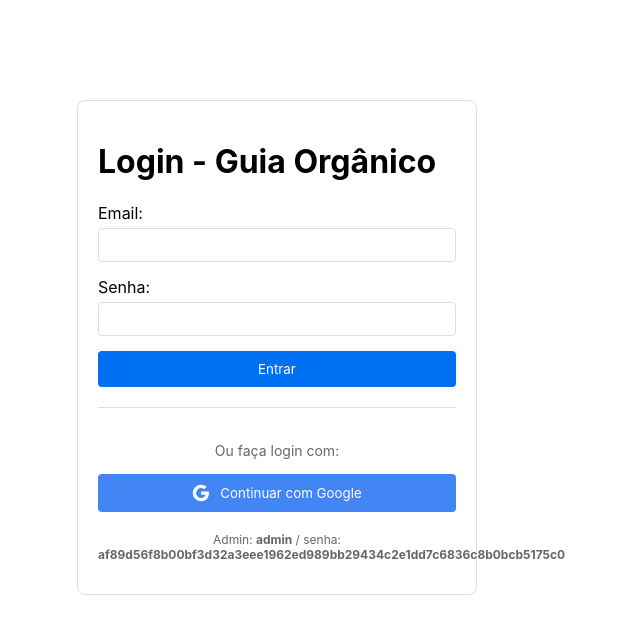
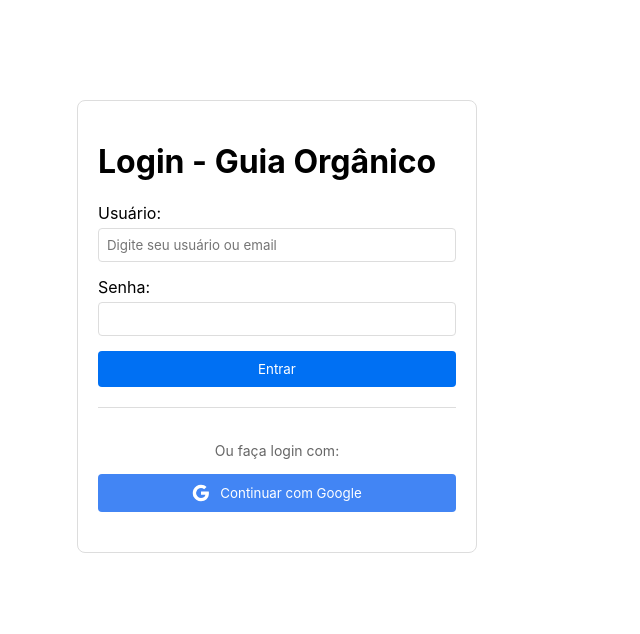
Before and after one commit to J0aoD3v/Guia-Organico, a Next.js app: page /auth/signin in a window 1280 px wide. Shown: the top 634 px of the page, without its empty margins (363-1003 px from the left). Built offline with nearby package versions, Linux system fonts and the light colour scheme.

Commit message:
fix: remove senha admin da tela, muda campo email para usuário e corrige UX

```diff
--- a/src/pages/auth/signin.tsx
+++ b/src/pages/auth/signin.tsx
@@ -46,12 +46,13 @@ export default function SignIn() {
 
         <form onSubmit={handleSubmit}>
           <div style={{ marginBottom: "15px" }}>
-            <label htmlFor="email">Email:</label>
+            <label htmlFor="email">Usuário:</label>
             <input
               id="email"
-              type="email"
+              type="text"
               value={email}
               onChange={(e) => setEmail(e.target.value)}
+              placeholder="Digite seu usuário ou email"
               required
               style={{
                 width: "100%",
@@ -139,10 +140,6 @@ export default function SignIn() {
               Continuar com Google
             </button>
           </div>
-
-          <p style={{ fontSize: "12px", color: "#666" }}>
-            Admin: <strong>admin</strong> / senha: <strong>af89d56f8b00bf3d32a3eee1962ed989bb29434c2e1dd7c6836c8b0bcb5175c0</strong>
-          </p>
         </div>
       </div>
     </>
```
Also changed, not shown: src/pages/api/auth/[...nextauth].ts (+11 -8 lines).
